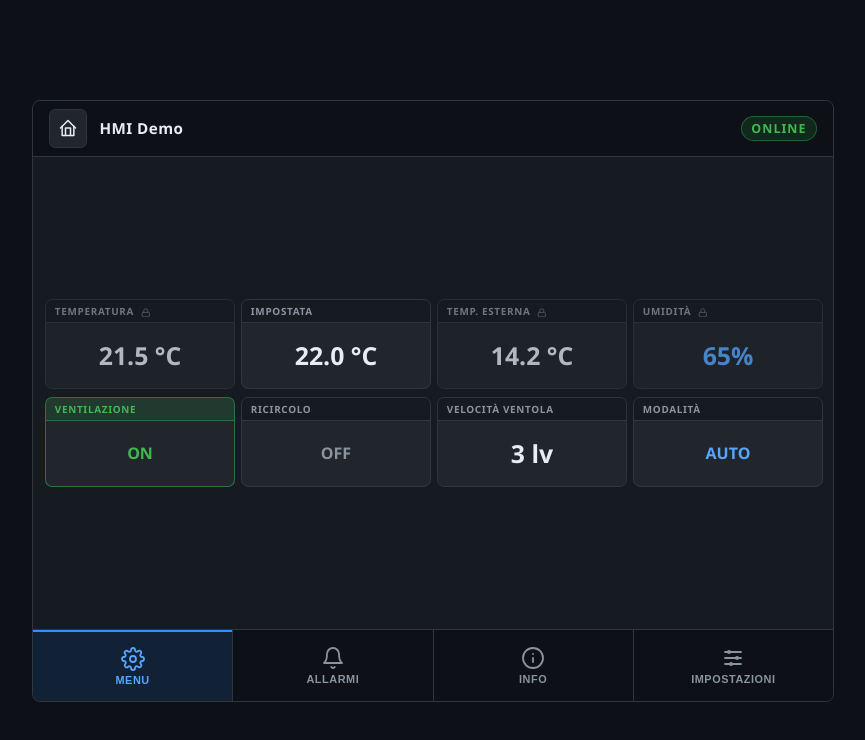
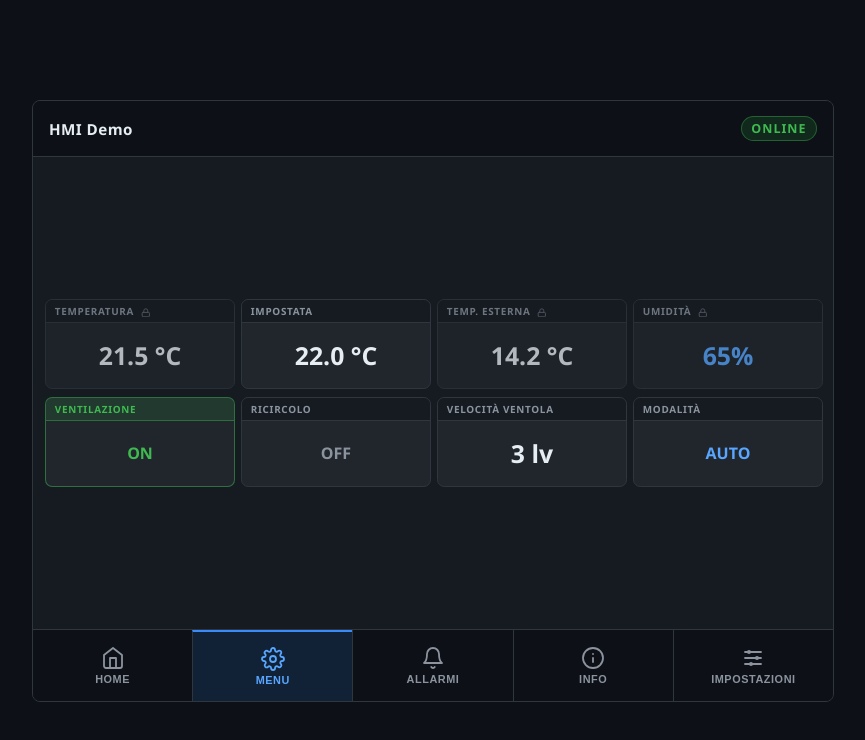
Before and after one commit to mad4j/hmi-demo, a Vue app: page / in a window 1280 px wide. Shown: the top 740 px of the page, without its empty margins (208-1073 px from the left). Built offline with nearby package versions, Linux system fonts and the light colour scheme.

Commit message:
feat: move home button to bottom bar with professional Lucide-style icon
Agent-Logs-Url: https://github.com/mad4j/hmi-demo/sessions/b072695f-9c43-4f3a-8f83-ab4fc8c95e5d

Co-authored-by: mad4j <1510799+mad4j@users.noreply.github.com>

```diff
--- a/src/App.vue
+++ b/src/App.vue
@@ -55,9 +55,6 @@ const cancelEdit = () => {
   <div class="hmi-shell" :data-theme="isDark ? 'dark' : 'light'">
     <header class="bar top-bar">
       <div class="top-left">
-        <button class="icon-button" type="button" aria-label="Home" @click="goHome">
-          <AppIcon name="home" :size="20" />
-        </button>
         <span>{{ menuConfig.title }}</span>
       </div>
       <div class="top-right">
@@ -121,6 +118,15 @@ const cancelEdit = () => {
     </main>
 
     <footer class="bar bottom-bar">
+      <button
+        class="tab-button tab-button--home"
+        type="button"
+        aria-label="Home"
+        @click="goHome"
+      >
+        <AppIcon name="home" :size="22" class="tab-icon" />
+        <span class="tab-label">Home</span>
+      </button>
       <button
         v-for="item in level1Items"
         :key="item.id"
--- a/src/components/AppIcon.vue
+++ b/src/components/AppIcon.vue
@@ -29,9 +29,8 @@ defineProps({
     stroke-linejoin="round"
     aria-hidden="true"
   >
-    <path d="M3 12L12 3l9 9" />
-    <path d="M9 21V12h6v9" />
-    <path d="M5 10v11h14V10" />
+    <path d="M3 9l9-7 9 7v11a2 2 0 0 1-2 2H5a2 2 0 0 1-2-2z" />
+    <polyline points="9 22 9 12 15 12 15 22" />
   </svg>
 
   <!-- Settings / Menu -->
```
